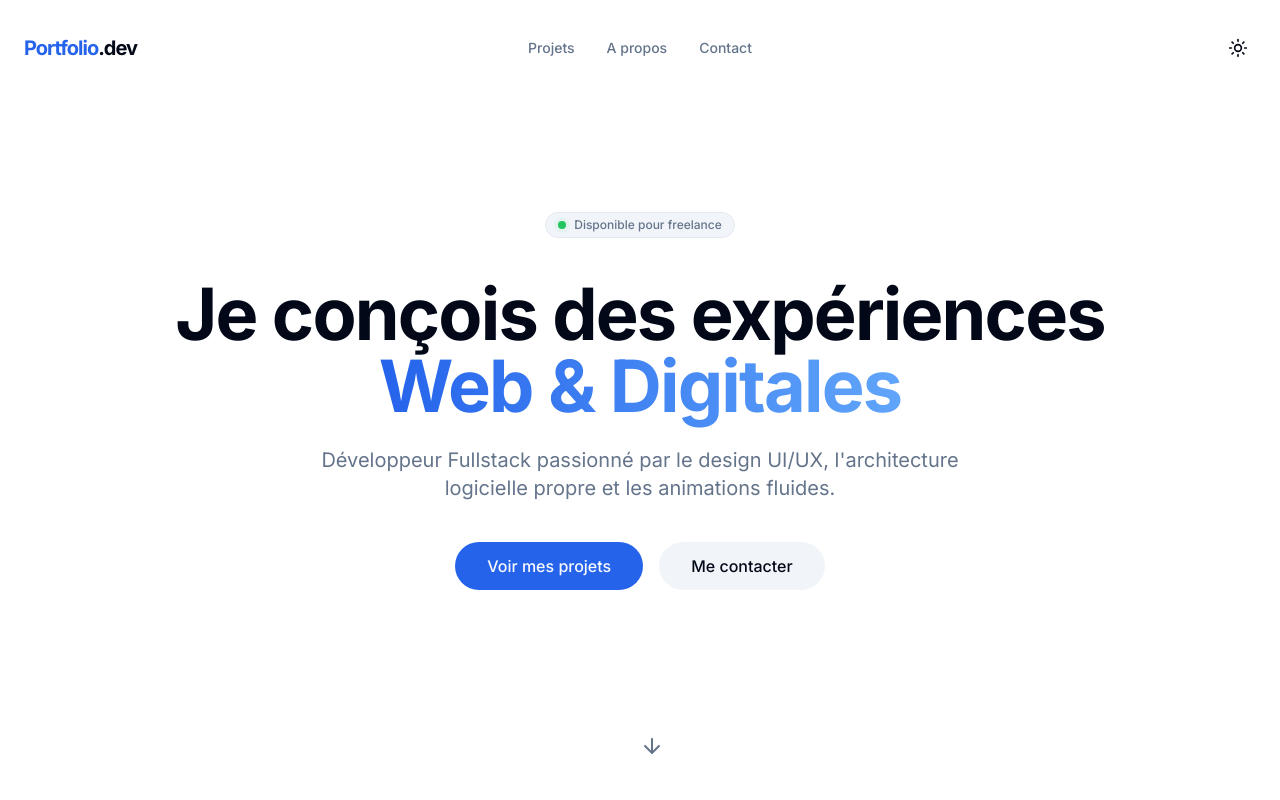
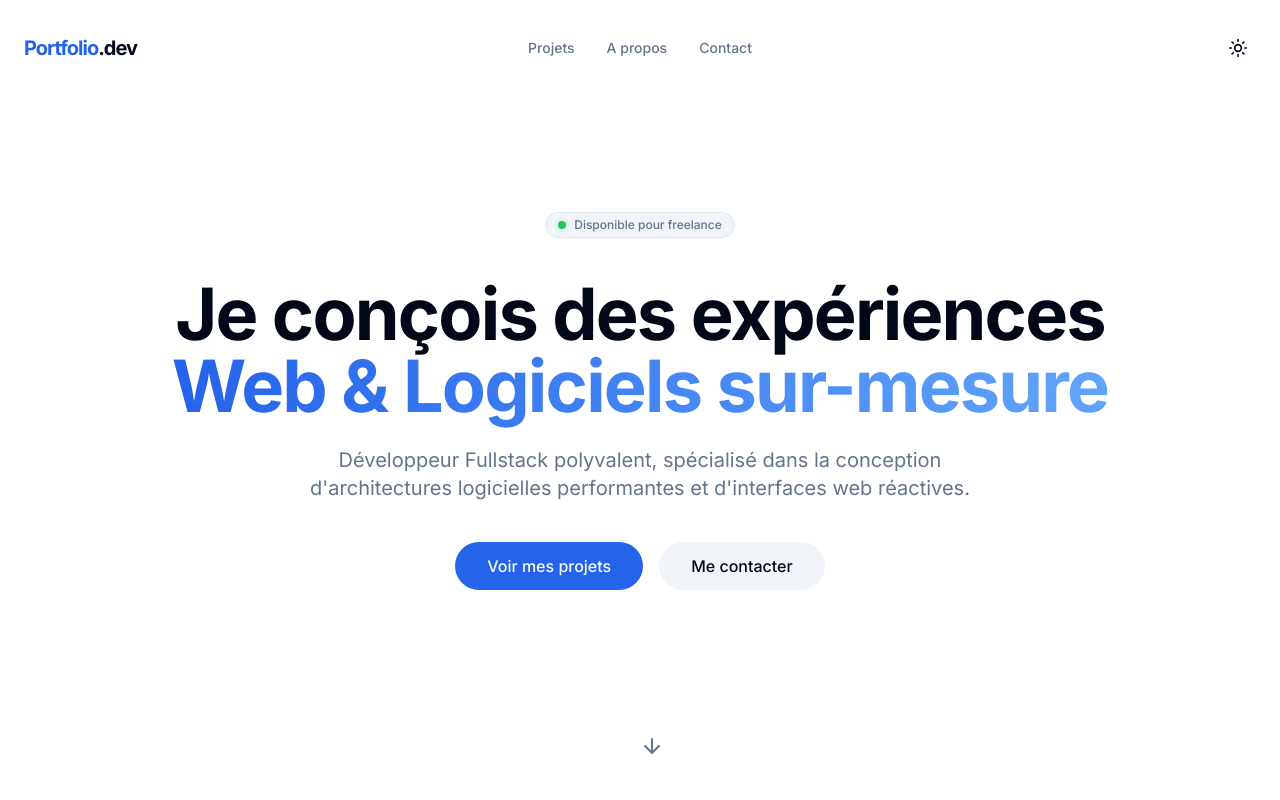
Before and after one commit to AurelienBaraquin/portfolio, a Next.js app: page / in a window 1280 px wide. Shown: the top 800 px of the page. Built offline with nearby package versions, Linux system fonts and the light colour scheme.

Commit message:
feat: update About and Hero components with enhanced descriptions and specialization details

```diff
--- a/components/home/About.tsx
+++ b/components/home/About.tsx
@@ -81,7 +81,7 @@ export function About() {
                 <p className="text-muted-foreground leading-relaxed">
                     Description à faire ici
                     <br/><br/>
-                    Spécialisé en <strong>React, Next.js et Motion</strong>, je transforme des idées complexes en interfaces fluides.
+                    Ma maîtrise du <strong>C, C++ et Rust</strong>, me différencie des autres développeurs web et prouve ma rigueur technique.
                 </p>
                 <div className="mt-auto pt-4 border-t border-border/50">
                    <TechStack />
--- a/components/home/Hero.tsx
+++ b/components/home/Hero.tsx
@@ -39,7 +39,7 @@ export function Hero() {
         >
           Je conçois des expériences <br />
           <span className="text-transparent bg-clip-text bg-gradient-to-r from-primary to-blue-400">
-            Web & Digitales
+            Web & Logiciels sur-mesure
           </span>
         </motion.h1>
 
@@ -50,7 +50,7 @@ export function Hero() {
           transition={{ duration: 0.5, delay: 0.2 }}
           className="text-lg md:text-xl text-muted-foreground max-w-2xl mx-auto"
         >
-          Développeur Fullstack passionné par le design UI/UX, l'architecture logicielle propre et les animations fluides.
+          Développeur Fullstack polyvalent, spécialisé dans la conception d'architectures logicielles performantes et d'interfaces web réactives.
         </motion.p>
 
         {/* Boutons d'action */}
```
